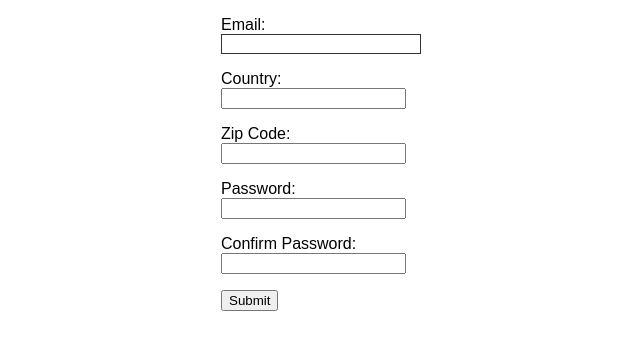
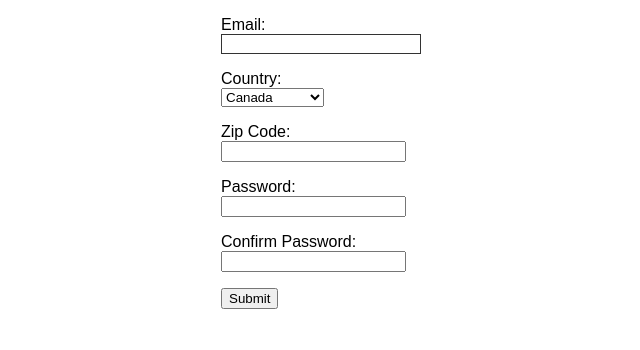
Before and after one commit to cstim240/formValidation, a plain HTML site: page index.html in a window 1280 px wide. Shown: the whole page, without its empty margins (319-959 px from the left). Drawn offline with Linux system fonts and the light colour scheme.

Commit message:
Add country dropdown functionality based on array

```diff
--- a/index.html
+++ b/index.html
@@ -18,7 +18,7 @@
 
         <p>
             <label>Country: </label>
-            <input type="text" id="countryInput"/>
+            <select id="countryInput"></select>
         </p>
 
         <p>
--- a/script.js
+++ b/script.js
@@ -1,4 +1,6 @@
 const form = document.querySelector(".form");
+
+//Email related functions and vars
 const email = document.getElementById("emailInput");
 const emailError = document.querySelector(".mailError");
 
@@ -35,3 +37,21 @@ function showError(){
     //set the styling appropriately
     emailError.className = "error active";
 }
+
+//Country related functions
+const countries = [
+    { code: "ca", name: "Canada"},
+    { code: "us", name: "United States"},
+    { code: "fr", name: "France"},
+    { code: "de", name: "Germany"}
+];
+
+const countrySelect = document.getElementById("countryInput");
+
+//loop through countries array and create options
+countries.forEach(country => {
+    const option = document.createElement("option");
+    option.value = country.code;
+    option.textContent = country.name;
+    countrySelect.appendChild(option);
+});
```
